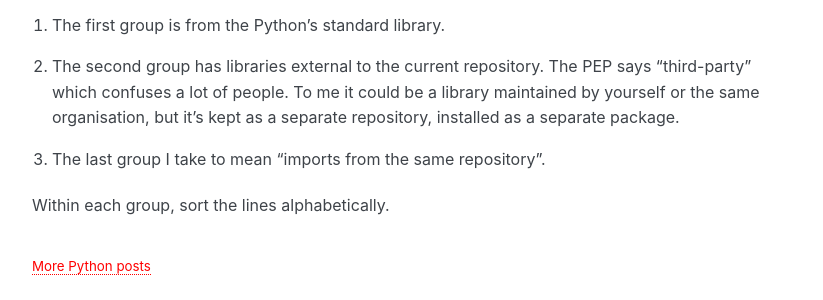
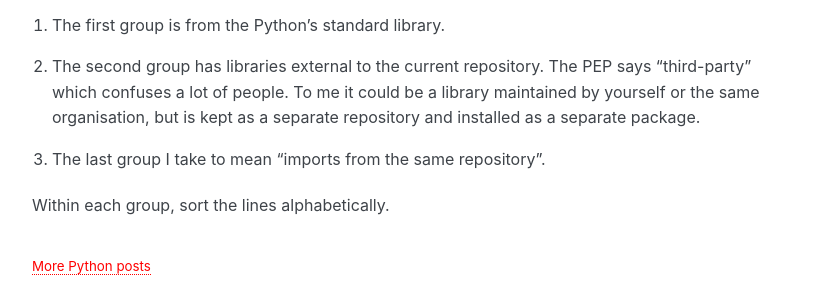
Before and after one commit to explodinglabs/explodinglabs.github.io, a Jekyll site: the page built from _posts/python/2021-01-27-group-imports.markdown, in a window 1280 px wide. Shown: the part 656-956 px from the top of the page, without its empty margins (228-1051 px from the left). Built offline with Jekyll 4.4.1, drawn with Linux system fonts in a browser that asks for light colours; some web fonts are replaced.

Commit message:
Adjust imports doc

```diff
--- a/_posts/python/2021-01-27-group-imports.markdown
+++ b/_posts/python/2021-01-27-group-imports.markdown
@@ -35,8 +35,8 @@ from .stored_procedure_operator import StoredProcedureOperator
 
 2. The second group has libraries external to the current repository. The PEP
    says "third-party" which confuses a lot of people. To me it could be a
-   library maintained by yourself or the same organisation, but it's kept as a
-   separate repository, installed as a separate package.
+   library maintained by yourself or the same organisation, but is kept as a
+   separate repository and installed as a separate package.
 
 3. The last group I take to mean "imports from the same repository".
 
```
